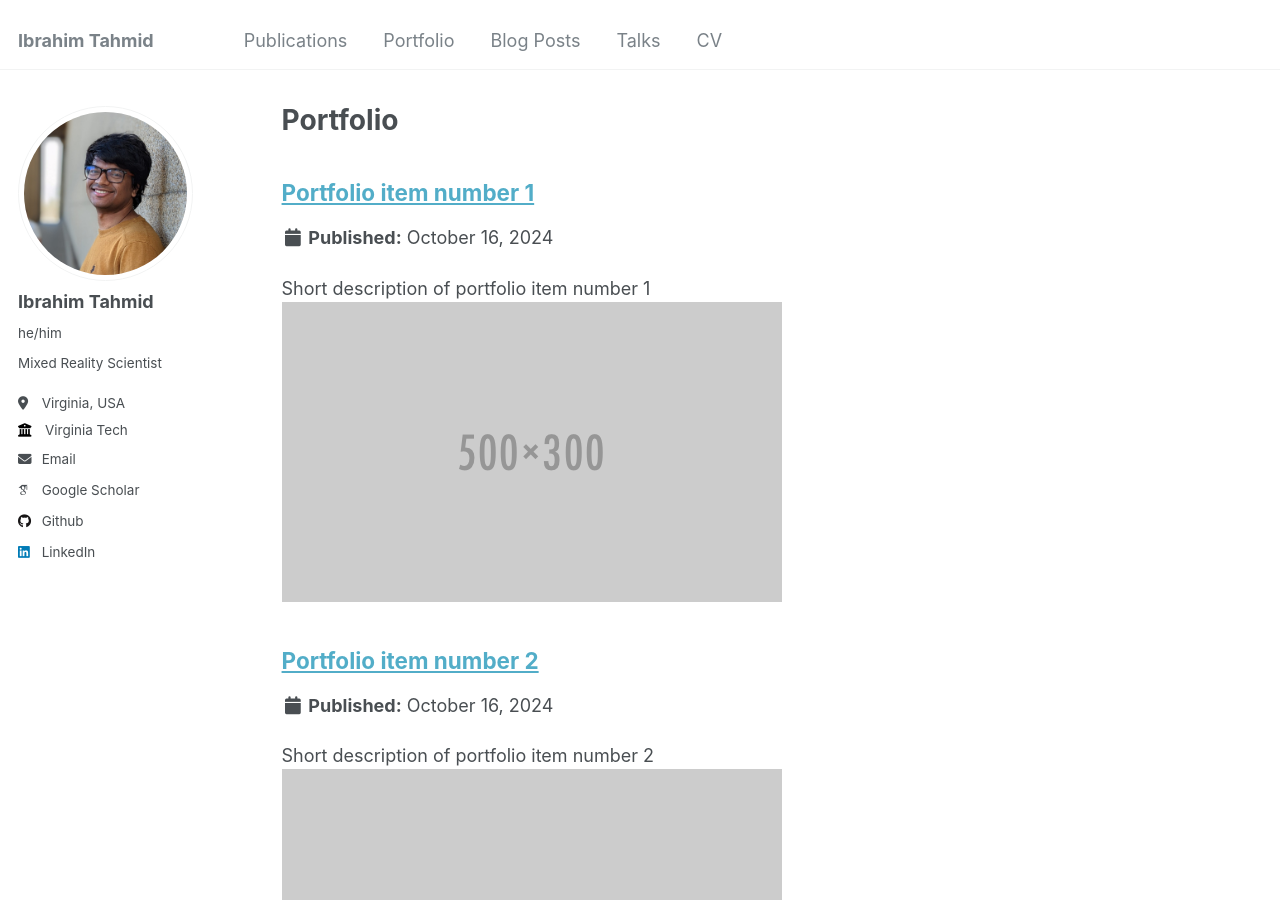
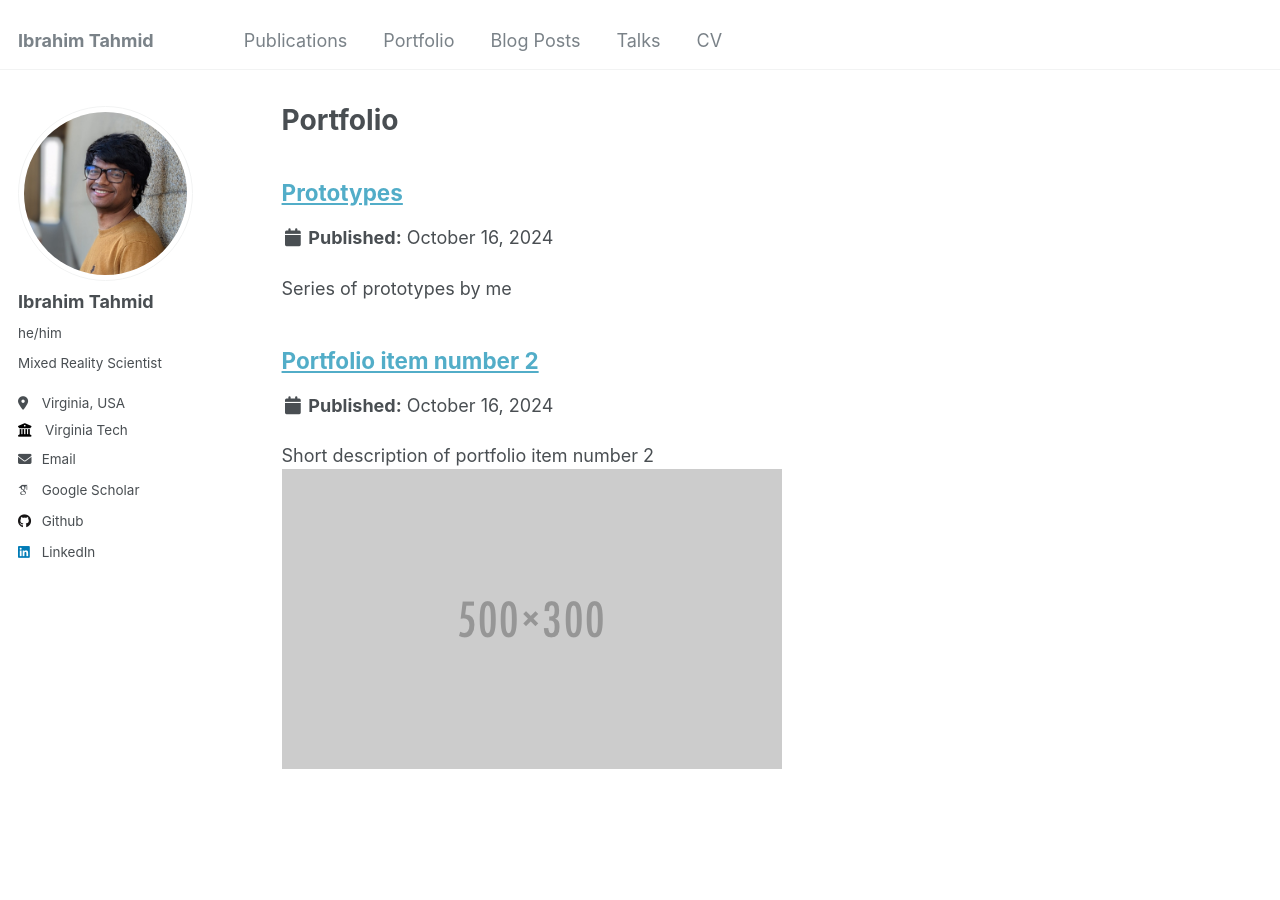
Before and after one commit to iatahmid/iatahmid.github.io, a Jekyll site: the page built from _pages/portfolio.html, in a window 1280 px wide and 900 px high. Built offline with Jekyll 4.4.1, drawn with Linux system fonts in a browser that asks for light colours; some web fonts are replaced.

Commit message:
portfolio

```diff
--- a/_portfolio/portfolio-1.md
+++ b/_portfolio/portfolio-1.md
@@ -1,9 +1,8 @@
 ---
-title: "Portfolio item number 1"
-excerpt: "Short description of portfolio item number 1<br/><img src='/images/500x300.png'>"
+title: "Prototypes"
+excerpt: "Series of prototypes by me"
 collection: portfolio
 ---
 
-<iframe width="560" height="315" src="https://www.youtube.com/embed/6gAcD0t01y0" title="YouTube video player" frameborder="0" allow="accelerometer; autoplay; clipboard-write; encrypted-media; gyroscope; picture-in-picture; web-share" referrerpolicy="strict-origin-when-cross-origin" allowfullscreen></iframe>
-
-This is an item in your portfolio. It can be have images or nice text. If you name the file .md, it will be parsed as markdown. If you name the file .html, it will be parsed as HTML.
+This is a compilation of all the prototypes developed by me.
+<iframe width="560" height="315" src="https://www.youtube.com/embed/videoseries?si=HVZL0b7kzJhs3CRZ&amp;list=PLfR2LkshIN33ANG0kGLYaIA4iOQ1ZGw3F" title="YouTube video player" frameborder="0" allow="accelerometer; autoplay; clipboard-write; encrypted-media; gyroscope; picture-in-picture; web-share" referrerpolicy="strict-origin-when-cross-origin" allowfullscreen></iframe>
```
